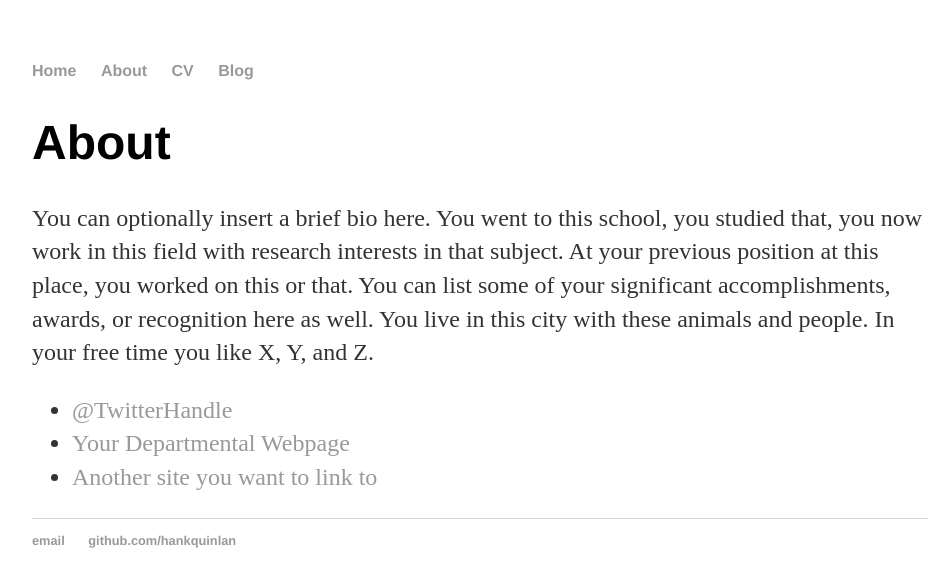
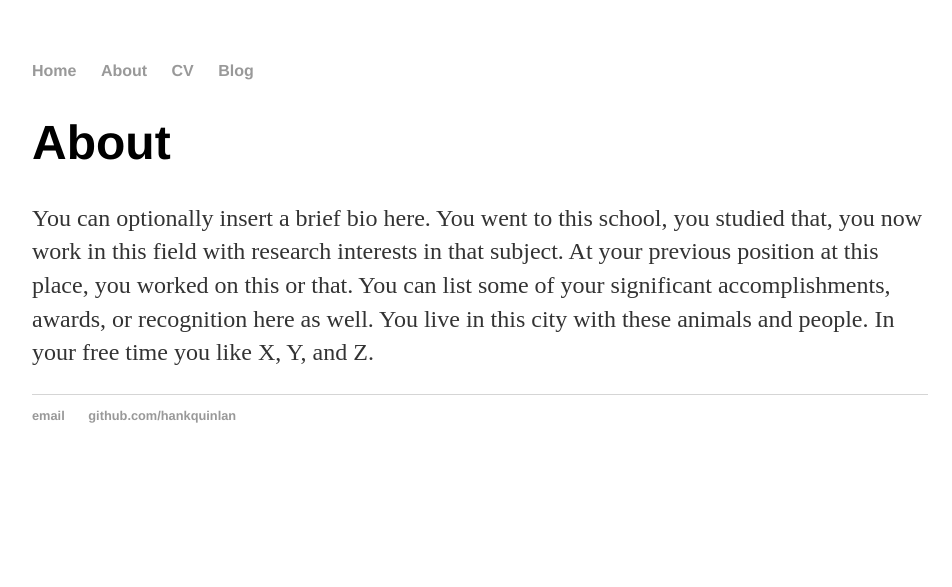
Before and after one commit to SJ202170306/SJ202170306.github.io, a Jekyll site: the page built from about/index.html, in a window 1280 px wide. Shown: the top 587 px of the page, without its empty margins (160-1112 px from the left). Built offline with Jekyll 4.4.1, drawn with Linux system fonts in a browser that asks for light colours.

Commit message:
Update index.html

```diff
--- a/about/index.html
+++ b/about/index.html
@@ -8,8 +8,6 @@
 			<p>You can optionally insert a brief bio here. You went to this school, you studied that, you now work in this field with research interests in that subject. At your previous position at this place, you worked on this or that. You can list some of your significant accomplishments, awards, or recognition here as well. You live in this city with these animals and people. In your free time you like X, Y, and Z.</p>
 
 			<ul class="contacts">
-				<li><a href="#">@TwitterHandle</a></li>
-				<li><a href="#">Your Departmental Webpage</a></li>
-				<li><a href="#">Another site you want to link to</a></li>
+
 				</ul>
 		</div>
```
Also changed, not shown: other parts of about/index.html (+1 -1 lines).
